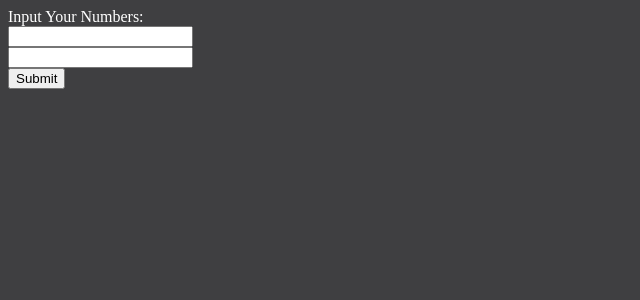
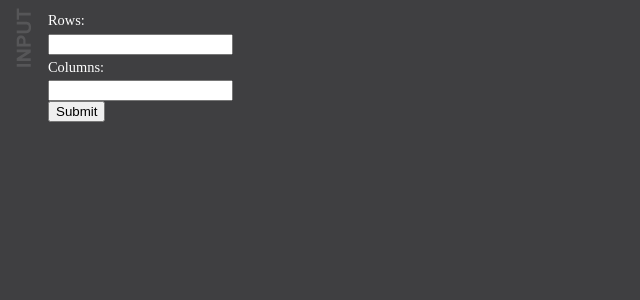
Before and after one commit to MilanDrenovac/InchooPHPAkademijaZ3, a PHP site: page / in a window 1280 px wide. Shown: the top 300 px of the page, without its empty margins (0-640 px from the left). Run offline with PHP 8.4, Linux system fonts and the light colour scheme; data that the repository does not hold is empty.

Commit message:
Some CSS styling done continuing with experimentation

```diff
--- a/index.php
+++ b/index.php
@@ -11,8 +11,9 @@
 <body>
 <div class="input">
 <form action="index.php" method="post">
-    Input Your Numbers:<br>
+    <span>Rows:</span>
     <input type="text" name="x" ><br>
+    <span>Columns:</span>
     <input type="text" name="y" ><br>
     <input type="submit" value="Submit">
 </form>
--- a/style.css
+++ b/style.css
@@ -3,11 +3,20 @@ body{
     color:white;
 }
 .input{
+    padding-left: 2.5em;
     display: inline-block;
     vertical-align: top;
+    background: url('assets/input.png') no-repeat 0.5em 0px;
+}
+.input span{
+    font-size: 0.9em;
+    padding: 0.3em 0 0.3em ;
+    display:block;
 }
 .output{
+    padding-left: 2.5em;
     display: inline-block;
+    background: url('assets/output.png') no-repeat 0.5em 0px;
 }
 table, td, th {
     border: 1px solid #ddd;
```
Also changed, not shown: assets/input.png (added), assets/output.png (added).
